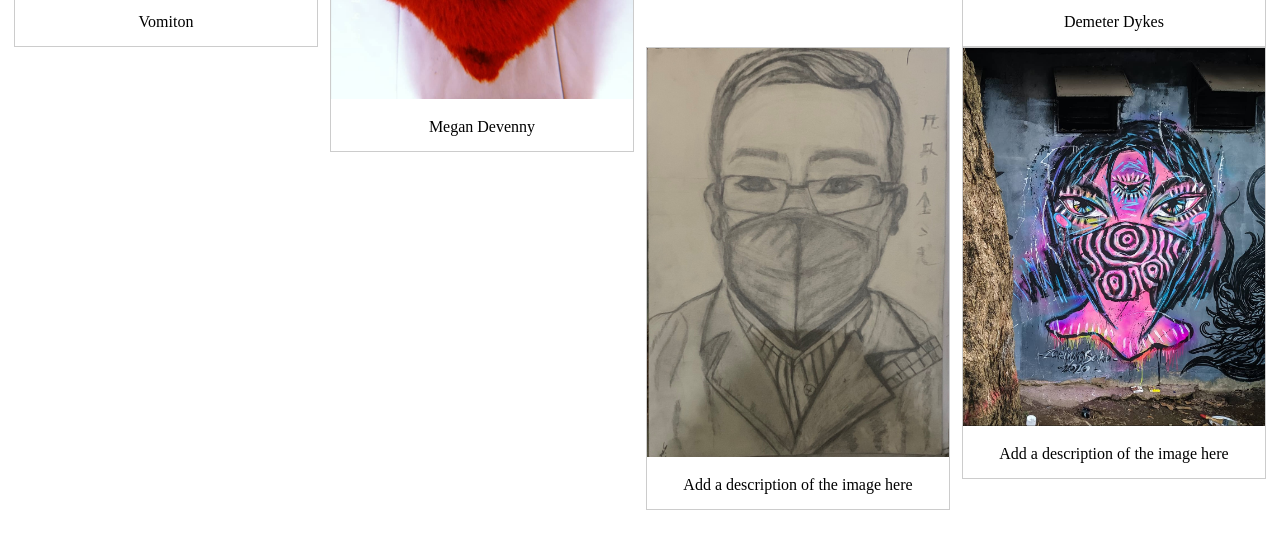
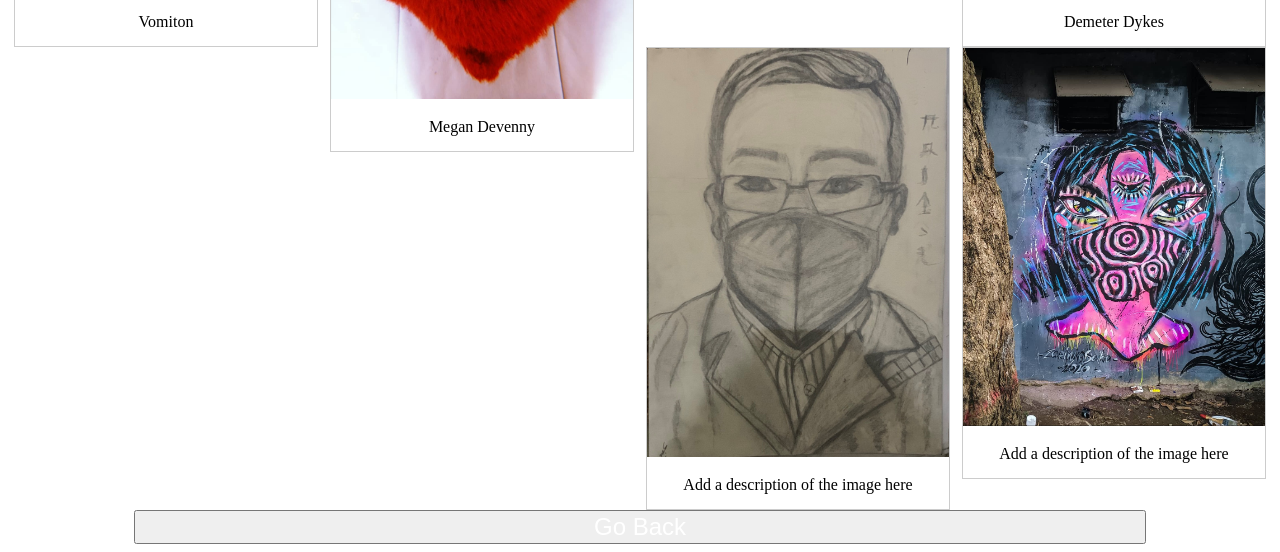
Before and after one commit to frangry55/luvagallery.github.io, a plain HTML site: page pandemic.html in a window 1280 px wide. Shown: the part 395-947 px from the top of the page. Before the commit the page ends 905 px from the top, so only its background shows below. Drawn offline with Linux system fonts and the light colour scheme.

Commit message:
add back button

```diff
--- a/pandemic.html
+++ b/pandemic.html
@@ -59,6 +59,22 @@ h2{
   content: "";
   display: table;
   clear: both;
+}
+
+.button {
+  transition-duration: 0.4s;
+  font-size: 24px;
+  color: white;
+  display: block;
+  margin-left: auto;
+  margin-right: auto;
+  margin-block-start: 10px;
+  width: 80%;
+}
+
+.button:hover {
+  background-color:  chartreuse;
+  color: white;
 }
 </style>
 </head>
@@ -123,5 +139,15 @@ h2{
   </div>
 </div>
 
+<div>
+<button class="button" onclick="goBack()">Go Back</button>
+</div>
 </body>
+
+<script>
+function goBack() {
+  window.history.back();
+}
+</script>
+
 </html>
```
Also changed, not shown: contact.html (+10 -0 lines).
